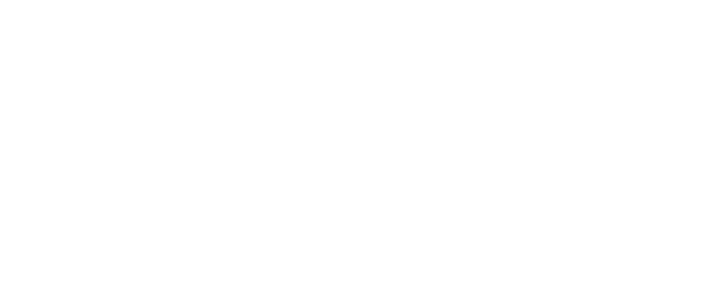
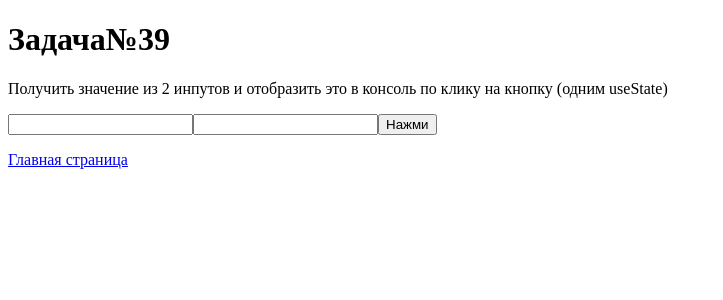
Before and after one commit to ArtsemiKot/React-Tasks, a React (Create React App) app in the folder react-tasks/: page /task39 in a window 1280 px wide. Before the commit this address had no page. Shown: the top 300 px of the page, without its empty margins (0-723 px from the left). Built offline with nearby package versions, Linux system fonts and the light colour scheme.

Commit message:
react-tasks

```diff
--- a/react-tasks/src/App.js
+++ b/react-tasks/src/App.js
@@ -37,6 +37,9 @@
 import Task35 from "./page/Task35/Task35";
 import Task36 from "./page/Task36/Task36";
 import Task37 from "./page/Task37/Task37";
+import Task38 from "./page/Task38/Task38";
+import Task39 from "./page/Task39/Task39";
+import Task40 from "./page/Task40/Task40";
 
 function App() {
   return (
@@ -80,6 +83,9 @@
         <Route path='/task35' element={<Task35></Task35>}></Route>
         <Route path='/task36' element={<Task36></Task36>}></Route>
         <Route path='/task37' element={<Task37></Task37>}></Route>
+        <Route path='/task38' element={<Task38></Task38>}></Route>
+        <Route path='/task39' element={<Task39></Task39>}></Route>
+        <Route path='/task40' element={<Task40></Task40>}></Route>
       </Routes>
     </>
   );
--- a/react-tasks/src/page/Home/Home.js
+++ b/react-tasks/src/page/Home/Home.js
@@ -41,6 +41,9 @@
             <p><Link to='/task35'>Задача№35</Link></p>
             <p><Link to='/task36'>Задача№36</Link></p>
             <p><Link to='/task37'>Задача№37</Link></p>
+            <p><Link to='/task38'>Задача№38</Link></p>
+            <p><Link to='/task39'>Задача№39</Link></p>
+            <p><Link to='/task40'>Задача№40</Link></p>
         </>);
 }
 
--- /dev/null
+++ b/react-tasks/src/page/Task38/Task38.js
@@ -0,0 +1,20 @@
+import { Link } from "react-router-dom";
+import { useState } from 'react';
+function Task38() {
+    const [inp, setInp] = useState('')
+    function showValue(e) {
+        setInp(e.target.value)
+    }
+
+    return (
+        <>
+            <h1>Задача№38</h1>
+            <p>Отображать в h1 каждое введенное значение из input </p>
+            <input onChange={showValue}></input>
+            <h1>{inp}</h1>
+            <p><Link to='/'>Главная страница</Link></p>
+        </>
+    );
+}
+
+export default Task38;
--- /dev/null
+++ b/react-tasks/src/page/Task39/Task39.js
@@ -0,0 +1,24 @@
+import { Link } from "react-router-dom";
+import { useState } from 'react';
+function Task39() {
+    const [inp, setInp] = useState({})
+
+    function showValue(e) {
+        setInp({ ...inp, [e.target.name]: e.target.value })
+    }
+    function chek() {
+        console.log(inp);
+    }
+    return (
+        <>
+            <h1>Задача№39</h1>
+            <p>Получить значение из 2 инпутов и отобразить это в консоль по клику на кнопку (одним useState)</p>
+            <input name='Значение 1' onChange={showValue}></input>
+            <input name='Значение 2' onChange={showValue}></input>
+            <button onClick={chek}>Нажми</button>
+            <p><Link to='/'>Главная страница</Link></p>
+        </>
+    );
+}
+
+export default Task39;
--- /dev/null
+++ b/react-tasks/src/page/Task40/Task40.js
@@ -0,0 +1,16 @@
+import { Link } from "react-router-dom";
+import { useState } from 'react';
+function Task40() {
+
+
+    return (
+        <>
+            <h1>Задача№40</h1>
+            <p></p>
+
+            <p><Link to='/'>Главная страница</Link></p>
+        </>
+    );
+}
+
+export default Task40;
```
